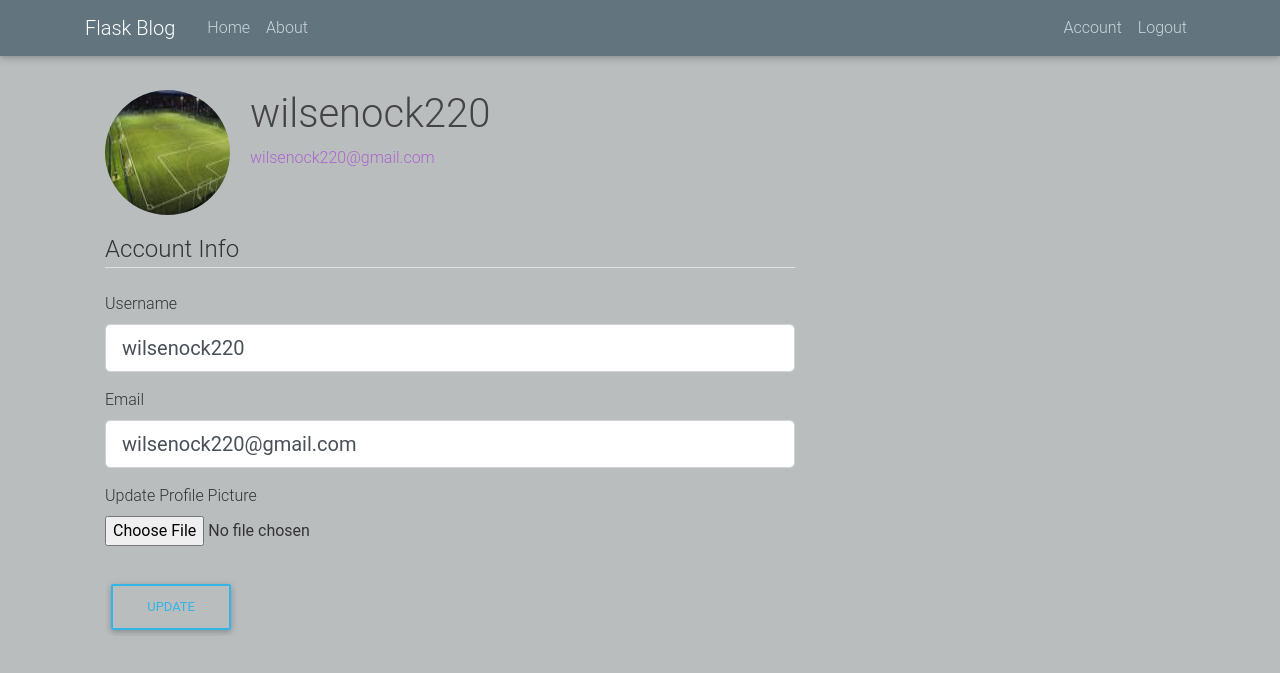
After one commit to wilsenock220/blog, a Flask app: page /account in a window 1280 px wide. The commit adds this page. Shown: the top 673 px of the page. Run offline with Flask 2, Linux system fonts and the light colour scheme; a user stored in the database is signed in; some libraries are stand-ins or nearby versions.

Commit message:
add user profile

```diff
--- a/flaskblog/forms.py
+++ b/flaskblog/forms.py
@@ -1,4 +1,6 @@
 from flask_wtf import FlaskForm
+from flask_wtf.file import FileField, FileAllowed
+from flask_login import current_user
 from wtforms import StringField, PasswordField, SubmitField, BooleanField
 from wtforms.validators import DataRequired, Length, Email, EqualTo, ValidationError
 from flaskblog.models import User
@@ -31,3 +33,24 @@ class LoginForm(FlaskForm):
     password = PasswordField('Password', validators=[DataRequired()])
     remember = BooleanField('Remember Me')
     submit = SubmitField('Login')
+
+
+class UpdateAccountForm(FlaskForm):
+    username = StringField('Username',
+                           validators=[DataRequired(), Length(min=2, max=20)])
+    email = StringField('Email',
+                        validators=[DataRequired(), Email()])
+    picture = FileField('Update Profile Picture', validators=[FileAllowed(['jpg', 'png'])])
+    submit = SubmitField('Update')
+
+    def validate_username(self, username):
+        if username.data != current_user.username:
+            user = User.query.filter_by(username=username.data).first()
+            if user:
+                raise ValidationError('That username is taken. Please choose a different one.')
+
+    def validate_email(self, email):
+        if email.data != current_user.email:
+            user = User.query.filter_by(email=email.data).first()
+            if user:
+                raise ValidationError('That email is taken. Please choose a different one.')
--- a/flaskblog/routes.py
+++ b/flaskblog/routes.py
@@ -1,6 +1,9 @@
+import os
+import secrets
+from PIL import Image
 from flask import render_template, url_for, flash, redirect, request
 from flaskblog import app, db, bcrypt
-from flaskblog.forms import RegistrationForm, LoginForm
+from flaskblog.forms import RegistrationForm, LoginForm, UpdateAccountForm
 from flaskblog.models import User, Post
 from flask_login import login_user, current_user, logout_user, login_required
 
@@ -69,7 +72,37 @@ def logout():
     return redirect(url_for('home'))
 
 
-@app.route("/account")
+def save_picture(form_picture):
+    random_hex = secrets.token_hex(8)
+    _, f_ext = os.path.splitext(form_picture.filename)
+    picture_fn = random_hex + f_ext
+    picture_path = os.path.join(app.root_path, 'static/profile_pics', picture_fn)
+
+    output_size = (125, 125)
+    i = Image.open(form_picture)
+    i.thumbnail(output_size)
+    i.save(picture_path)
+
+    return picture_fn
+
+
+
+@app.route("/account", methods=['GET', 'POST'])
 @login_required
 def account():
-    return render_template('account.html', title='Account')
+    form = UpdateAccountForm()
+    if form.validate_on_submit():
+        if form.picture.data:
+            picture_file = save_picture(form.picture.data)
+            current_user.image_file = picture_file
+        current_user.username = form.username.data
+        current_user.email = form.email.data
+        db.session.commit()
+        flash('Your account has been updated!', 'success')
+        return redirect(url_for('account'))
+    elif request.method == 'GET':
+        form.username.data = current_user.username
+        form.email.data = current_user.email
+    image_file = url_for('static', filename='profile_pics/' + current_user.image_file)
+    return render_template('account.html', title='Account',
+                           image_file=image_file, form=form)
--- /dev/null
+++ b/flaskblog/templates/account.html
@@ -0,0 +1,57 @@
+{% extends "layout.html" %}
+{% block content %}
+    <div class="content-section">
+      <div class="media">
+        <img class="rounded-circle account-img" src="{{ image_file }}">
+        <div class="media-body">
+          <h2 class="account-heading">{{ current_user.username }}</h2>
+          <p class="text-secondary">{{ current_user.email }}</p>
+        </div>
+      </div>
+        <form method="POST" action="" enctype="multipart/form-data">
+            {{ form.hidden_tag() }}
+            <fieldset class="form-group">
+                <legend class="border-bottom mb-4">Account Info</legend>
+                <div class="form-group">
+                    {{ form.username.label(class="form-control-label") }}
+
+                    {% if form.username.errors %}
+                        {{ form.username(class="form-control form-control-lg is-invalid") }}
+                        <div class="invalid-feedback">
+                            {% for error in form.username.errors %}
+                                <span>{{ error }}</span>
+                            {% endfor %}
+                        </div>
+                    {% else %}
+                        {{ form.username(class="form-control form-control-lg") }}
+                    {% endif %}
+                </div>
+                <div class="form-group">
+                    {{ form.email.label(class="form-control-label") }}
+                    {% if form.email.errors %}
+                        {{ form.email(class="form-control form-control-lg is-invalid") }}
+                        <div class="invalid-feedback">
+                            {% for error in form.email.errors %}
+                                <span>{{ error }}</span>
+                            {% endfor %}
+                        </div>
+                    {% else %}
+                        {{ form.email(class="form-control form-control-lg") }}
+                    {% endif %}
+                </div>
+                <div class="form-group">
+                    {{ form.picture.label() }}
+                    {{ form.picture(class="form-control-file") }}
+                    {% if form.picture.errors %}
+                        {% for error in form.picture.errors %}
+                            <span class="text-danger">{{ error }}</span></br>
+                        {% endfor %}
+                    {% endif %}
+                </div>
+            </fieldset>
+            <div class="form-group">
+                {{ form.submit(class="btn btn-outline-info") }}
+            </div>
+        </form>
+    </div>
+{% endblock content %}
--- a/flaskblog/templates/layout.html
+++ b/flaskblog/templates/layout.html
@@ -26,8 +26,7 @@
     <nav class="navbar navbar-expand-md navbar-dark bg-steel fixed-top">
       <div class="container">
         <a class="navbar-brand mr-4" href="/">Flask Blog</a>
-        <button class="navbar-toggler" type="button" data-toggle="collapse" data-target="#navbarToggle"
-          aria-controls="navbarToggle" aria-expanded="false" aria-label="Toggle navigation">
+        <button class="navbar-toggler" type="button" data-toggle="collapse" data-target="#navbarToggle" aria-controls="navbarToggle" aria-expanded="false" aria-label="Toggle navigation">
           <span class="navbar-toggler-icon"></span>
         </button>
         <div class="collapse navbar-collapse" id="navbarToggle">
@@ -37,8 +36,13 @@
           </div>
           <!-- Navbar Right Side -->
           <div class="navbar-nav">
+            {% if current_user.is_authenticated %}
+              <a class="nav-item nav-link" href="{{ url_for('account') }}">Account</a>
+              <a class="nav-item nav-link" href="{{ url_for('logout') }}">Logout</a>
+            {% else %}
               <a class="nav-item nav-link" href="{{ url_for('login') }}">Login</a>
               <a class="nav-item nav-link" href="{{ url_for('register') }}">Register</a>
+            {% endif %}
           </div>
         </div>
       </div>
@@ -58,8 +62,6 @@
         {% endwith %}
         {% block content %}{% endblock %}
       </div>
-      <div class="col-md-4">
-      </div>
   </main>
 
 
```
Also changed, not shown: flaskblog/site.db, flaskblog/static/profile_pics/de5695c8f2ec62ec.jpg (added). Lines whose indentation alone changed are shown as unchanged.
